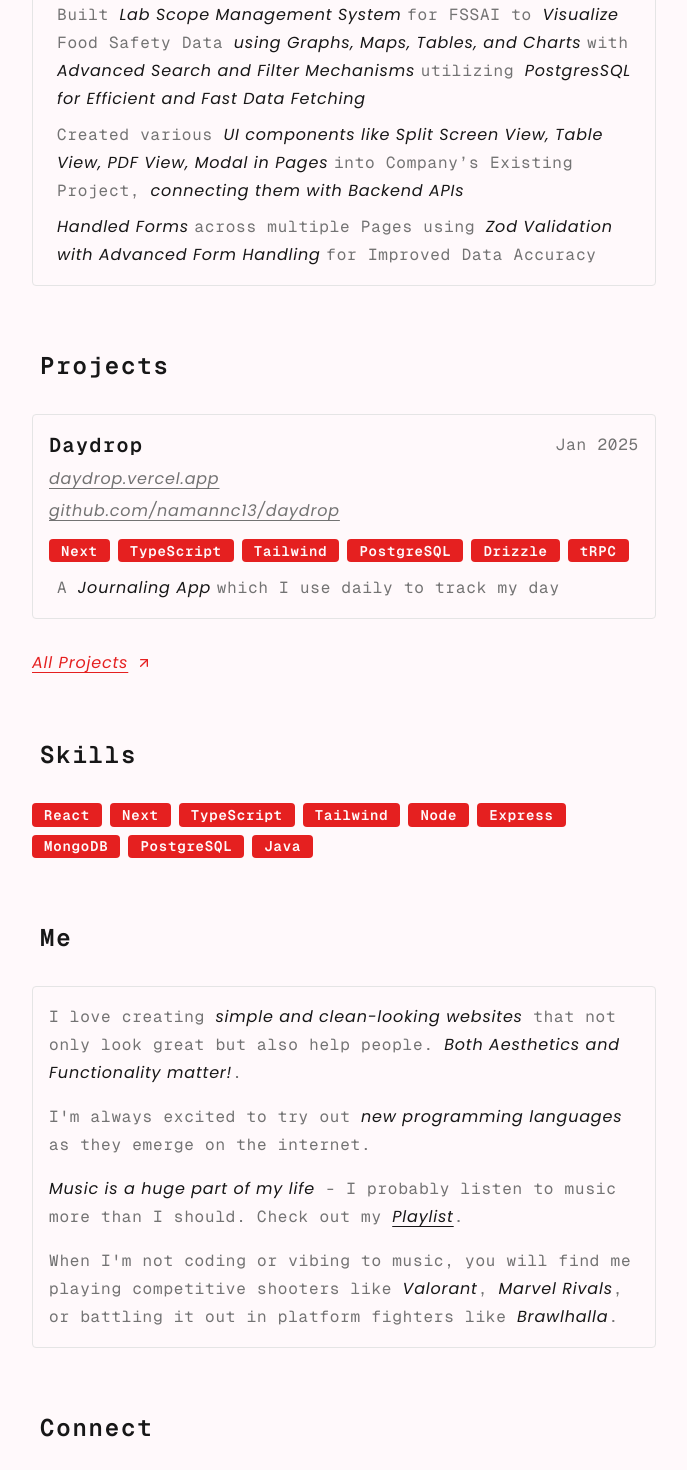
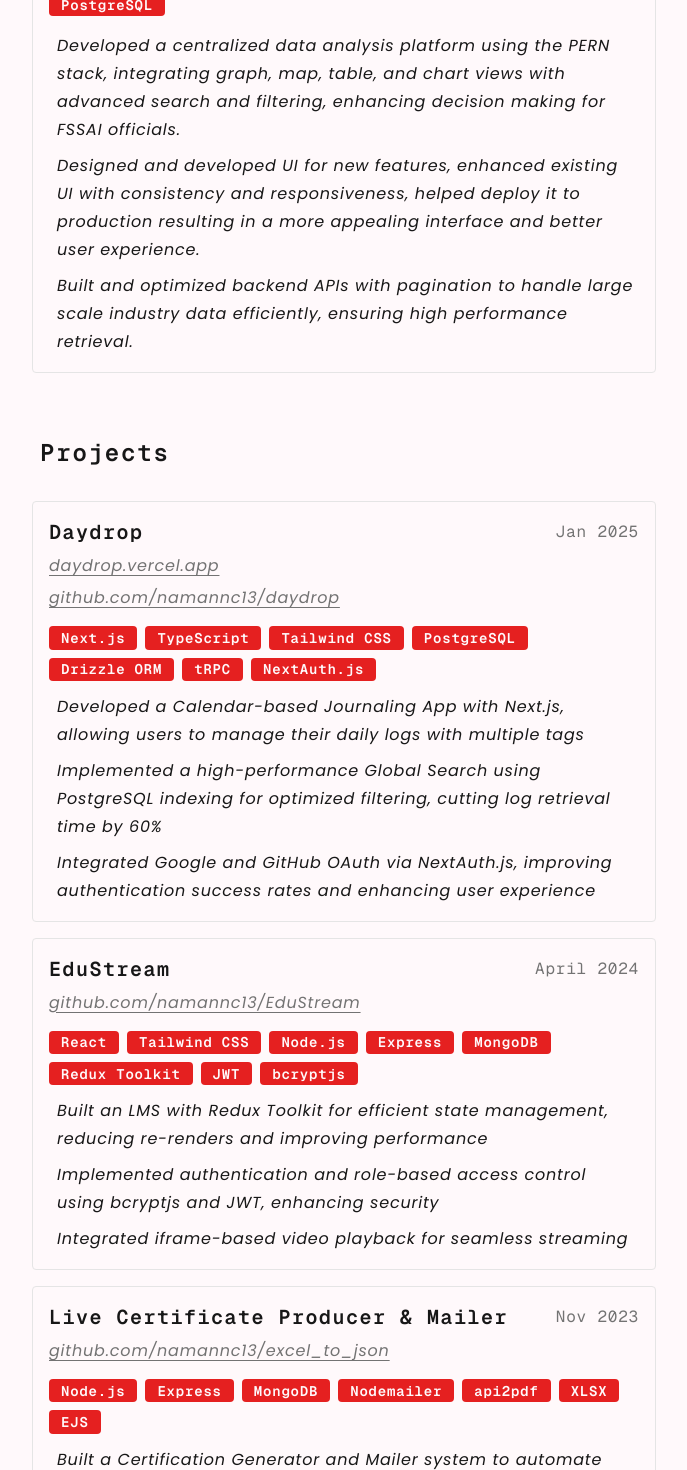
Before and after one commit to namannc13/chom, a React (Vite) app: page / in a window 1280 px wide. Shown: the part 540-2010 px from the top of the page, without its empty margins (296-983 px from the left). Built offline with nearby package versions, Linux system fonts and the light colour scheme; a web font is replaced by a local one.

Commit message:
Updated Project and Work Content

```diff
--- a/src/components/project.tsx
+++ b/src/components/project.tsx
@@ -17,8 +17,8 @@
   name: string;
   github: string;
   githubLink: string;
-  deployment: string;
-  deployedLink: string;
+  deployment: string | undefined;
+  deployedLink: string | undefined;
   description: { text: string; highlight?: boolean }[][];
   technologies: {
     id: number;
@@ -29,10 +29,14 @@
   return (
     <div className="flex flex-col gap-2 sm:border sm:p-4 sm:rounded sm:hover:border-accent-foreground hover:cursor-pointer group">
       <div className="flex justify-between items-center">
-        <Heading className="text-xl group-hover:text-accent-foreground">{name}</Heading>
+        <Heading className="text-xl group-hover:text-accent-foreground">
+          {name}
+        </Heading>
         <Para className="!leading-normal">{year}</Para>
       </div>
-      <OuterLink to={deployedLink}>{deployment}</OuterLink>
+      {deployment && deployedLink && (
+        <OuterLink to={deployedLink}>{deployment}</OuterLink>
+      )}
       <OuterLink to={githubLink}>{github}</OuterLink>
       <div className="flex flex-wrap gap-2 pt-2 pb-1">
         {technologies.map((technology) => (
--- a/src/data/projects.ts
+++ b/src/data/projects.ts
@@ -8,15 +8,28 @@
     deployedLink: "https://daydrop.vercel.app/",
     description: [
       [
-        { text: "A " },
-        { text: "Journaling App ", highlight: true },
-        { text: "which I use daily to track my day" },
+        {
+          text: "Developed a Calendar-based Journaling App with Next.js, allowing users to manage their daily logs with multiple tags",
+          highlight: true,
+        },
+      ],
+      [
+        {
+          text: "Implemented a high-performance Global Search using PostgreSQL indexing for optimized filtering, cutting log retrieval time by 60%",
+          highlight: true,
+        },
+      ],
+      [
+        {
+          text: "Integrated Google and GitHub OAuth via NextAuth.js, improving authentication success rates and enhancing user experience",
+          highlight: true,
+        },
       ],
     ],
     technologies: [
       {
         id: 1,
-        name: "Next",
+        name: "Next.js",
       },
       {
         id: 2,
@@ -24,7 +37,7 @@
       },
       {
         id: 3,
-        name: "Tailwind",
+        name: "Tailwind CSS",
       },
       {
         id: 4,
@@ -32,13 +45,139 @@
       },
       {
         id: 5,
-        name: "Drizzle",
+        name: "Drizzle ORM",
       },
       {
         id: 6,
         name: "tRPC",
       },
+      {
+        id: 7,
+        name: "NextAuth.js",
+      },
     ],
     year: "Jan 2025",
   },
+  {
+    id: 2,
+    name: "EduStream",
+    github: "github.com/namannc13/EduStream",
+    githubLink: "https://github.com/namannc13/EduStream",
+    deployment: undefined,
+    deployedLink: undefined,
+    description: [
+      [
+        {
+          text: "Built an LMS with Redux Toolkit for efficient state management, reducing re-renders and improving performance",
+          highlight: true,
+        },
+      ],
+      [
+        {
+          text: "Implemented authentication and role-based access control using bcryptjs and JWT, enhancing security",
+          highlight: true,
+        },
+      ],
+      [
+        {
+          text: "Integrated iframe-based video playback for seamless streaming",
+          highlight: true,
+        },
+      ],
+    ],
+    technologies: [
+      {
+        id: 1,
+        name: "React",
+      },
+      {
+        id: 2,
+        name: "Tailwind CSS",
+      },
+      {
+        id: 3,
+        name: "Node.js",
+      },
+      {
+        id: 4,
+        name: "Express",
+      },
+      {
+        id: 5,
+        name: "MongoDB",
+      },
+      {
+        id: 6,
+        name: "Redux Toolkit",
+      },
+      {
+        id: 7,
+        name: "JWT",
+      },
+      {
+        id: 8,
+        name: "bcryptjs",
+      },
+    ],
+    year: "April 2024",
+  },
+  {
+    id: 3,
+    name: "Live Certificate Producer & Mailer",
+    github: "github.com/namannc13/excel_to_json",
+    githubLink: "https://github.com/namannc13/excel_to_json",
+    deployment: undefined,
+    deployedLink: undefined,
+    description: [
+      [
+        {
+          text: "Built a Certification Generator and Mailer system to automate certificate creation and delivery, streamlining the entire process.",
+          highlight: true,
+        },
+      ],
+      [
+        {
+          text: "Integrated XLSX and EJS for Excel uploads and HTML rendering, cutting manual data entry time by 50%.",
+          highlight: true,
+        },
+      ],
+      [
+        {
+          text: "Automated email generation and certificate creation using Nodemailer and api2pdf, boosting dispatch speed by 60% and ensuring error-free delivery.",
+          highlight: true,
+        },
+      ],
+    ],
+    technologies: [
+      {
+        id: 1,
+        name: "Node.js",
+      },
+      {
+        id: 2,
+        name: "Express",
+      },
+      {
+        id: 3,
+        name: "MongoDB",
+      },
+      {
+        id: 4,
+        name: "Nodemailer",
+      },
+      {
+        id: 5,
+        name: "api2pdf",
+      },
+      {
+        id: 6,
+        name: "XLSX",
+      },
+      {
+        id: 7,
+        name: "EJS",
+      },
+    ],
+    year: "Nov 2023",
+  },
 ];
--- a/src/data/skills.ts
+++ b/src/data/skills.ts
@@ -1,9 +1,9 @@
 export const skills = [
   { id: 1, name: "React" },
-  { id: 2, name: "Next" },
+  { id: 2, name: "Next.js" },
   { id: 3, name: "TypeScript" },
-  { id: 4, name: "Tailwind" },
-  { id: 5, name: "Node" },
+  { id: 4, name: "Tailwind CSS" },
+  { id: 5, name: "Node.js" },
   { id: 6, name: "Express" },
   { id: 7, name: "MongoDB" },
   { id: 8, name: "PostgreSQL" },
--- a/src/data/work.ts
+++ b/src/data/work.ts
@@ -6,48 +6,28 @@
     duration: "Nov 2024 - Present",
     description: [
       [
-        { text: "Built " },
-        { text: "Lab Scope Management System ", highlight: true },
-        { text: "for FSSAI to " },
-        { text: "Visualize ", highlight: true },
-        { text: "Food Safety Data " },
-        { text: "using Graphs, Maps, Tables, and Charts ", highlight: true },
-        { text: "with " },
-        { text: "Advanced Search and Filter Mechanisms ", highlight: true },
-        { text: "utilizing " },
         {
-          text: "PostgresSQL for Efficient and Fast Data Fetching",
+          text: "Developed a centralized data analysis platform using the PERN stack, integrating graph, map, table, and chart views with advanced search and filtering, enhancing decision making for FSSAI officials.",
           highlight: true,
         },
       ],
       [
         {
-          text: "Created various ",
-        },
-        {
-          text: "UI components like Split Screen View, Table View, PDF View, Modal in Pages ",
+          text: "Designed and developed UI for new features, enhanced existing UI with consistency and responsiveness, helped deploy it to production resulting in a more appealing interface and better user experience.",
           highlight: true,
         },
-        { text: "into Company’s Existing Project, " },
-        { text: "connecting them with Backend APIs", highlight: true },
       ],
       [
         {
-          text: "Handled Forms ",
+          text: "Built and optimized backend APIs with pagination to handle large scale industry data efficiently, ensuring high performance retrieval.",
           highlight: true,
         },
-        { text: "across multiple Pages using " },
-        {
-          text: "Zod Validation with Advanced Form Handling ",
-          highlight: true,
-        },
-        { text: "for Improved Data Accuracy" },
       ],
     ],
     technologies: [
       { id: 1, name: "React" },
-      { id: 3, name: "Tailwind" },
-      { id: 2, name: "Node" },
+      { id: 3, name: "Tailwind CSS" },
+      { id: 2, name: "Node.js" },
       { id: 4, name: "Express" },
       { id: 5, name: "MongoDB" },
       { id: 6, name: "PostgreSQL" },
```
